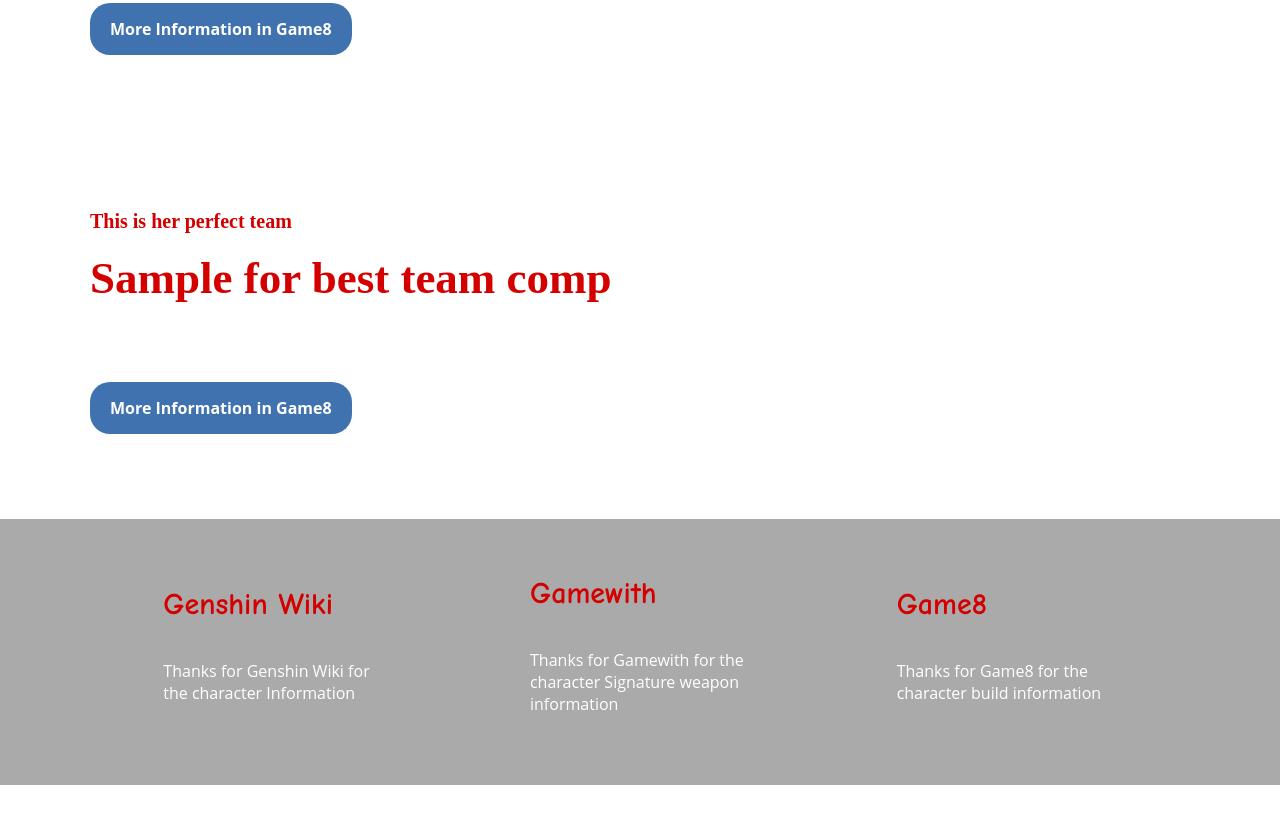
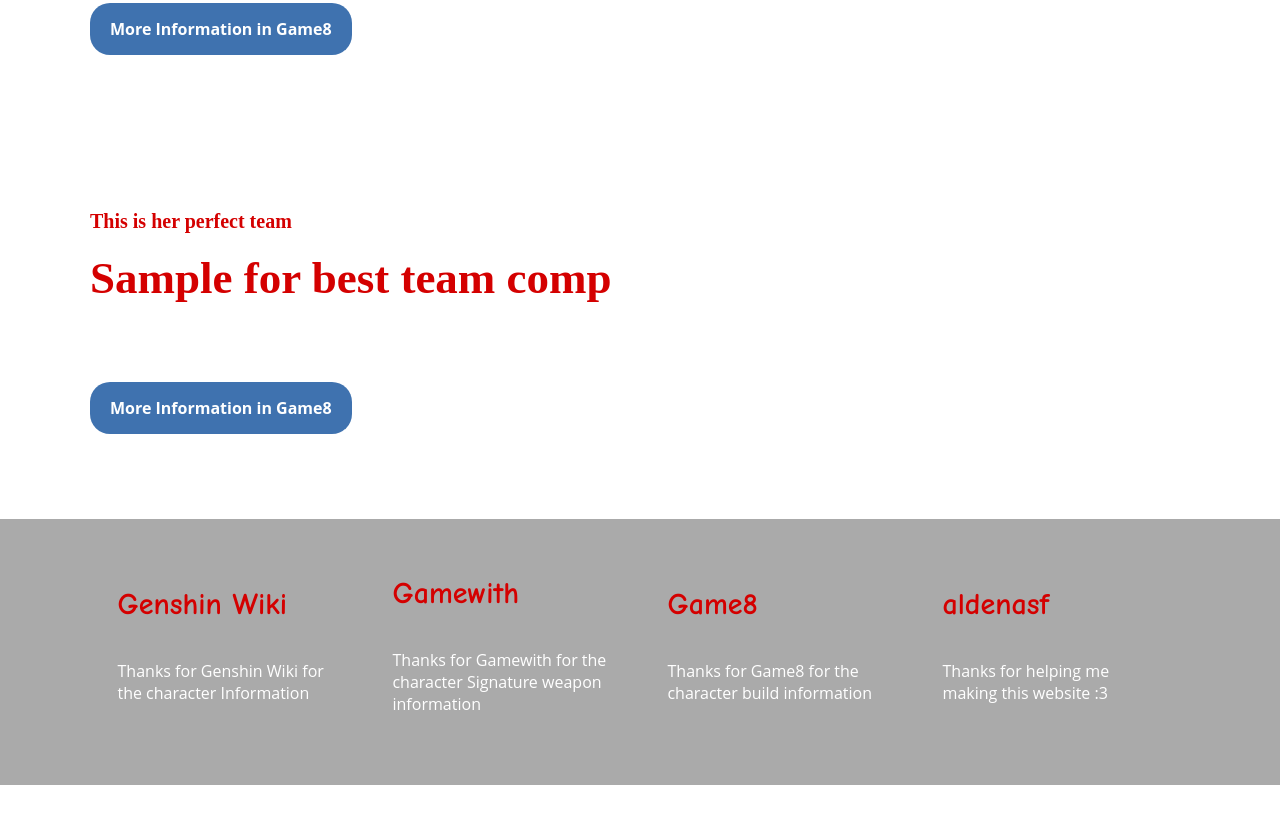
Before and after one commit to ajapaijo601-collab/Arlecchino-Fan-Wiki, a plain HTML site: page index.html in a window 1280 px wide. Shown: the part 3210-4033 px from the top of the page. Drawn offline with Linux system fonts and the light colour scheme.

Commit message:
update 1.1

```diff
--- a/index.html
+++ b/index.html
@@ -151,13 +151,17 @@
                     <h3>Game8</h3>
                     <p>Thanks for Game8 for the character build information</p>
                 </div>
+                <div class="footer-section">
+                    <h3>aldenasf</h3>
+                    <p>Thanks for helping me making this website :3</p>
+                </div>
             </div>
         </div>
     </div>
 
     <div id="copyright">
         <div class="wrapper">
-            &copy; 2025. <b>RenKyouko ft.Aldenasf.</b> All Rights Reserved
+            &copy; 2025. <b>RenKyouko ft.aldenasf.</b> All Rights Reserved
         </div>
     </div>
 </body>
```
